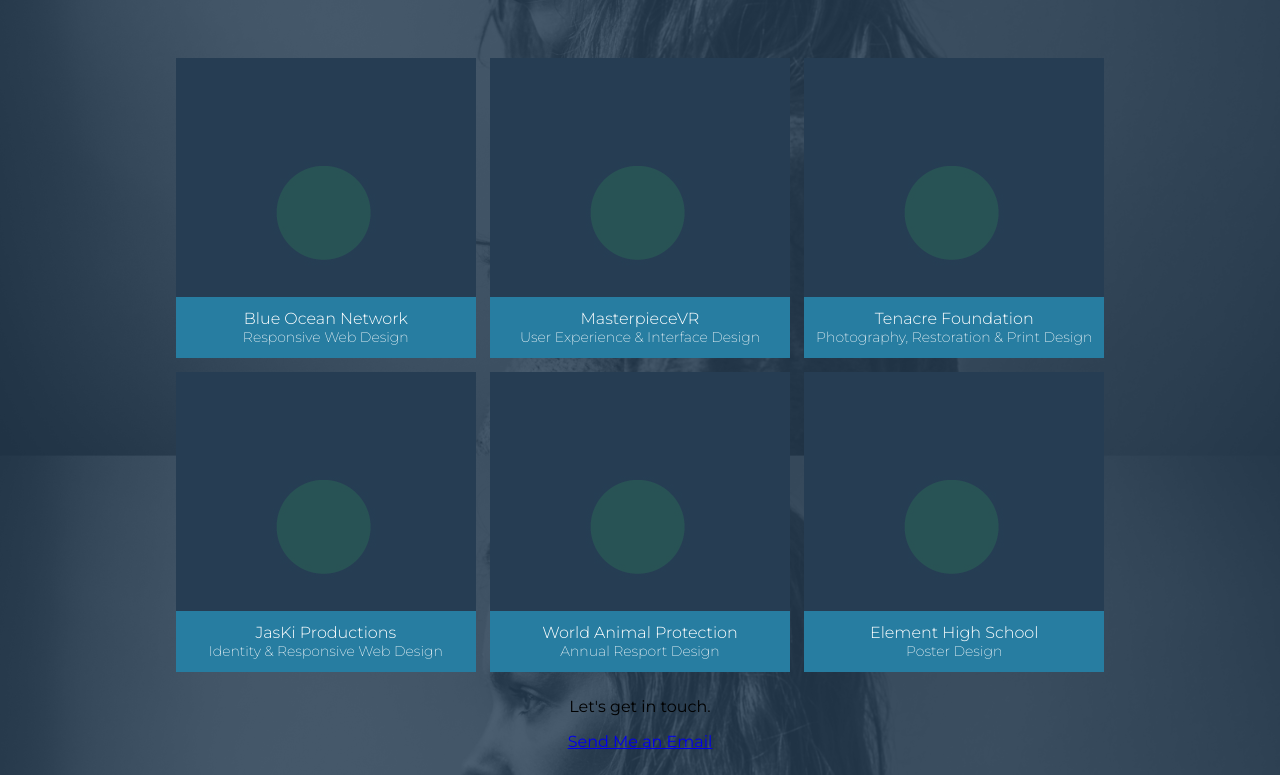
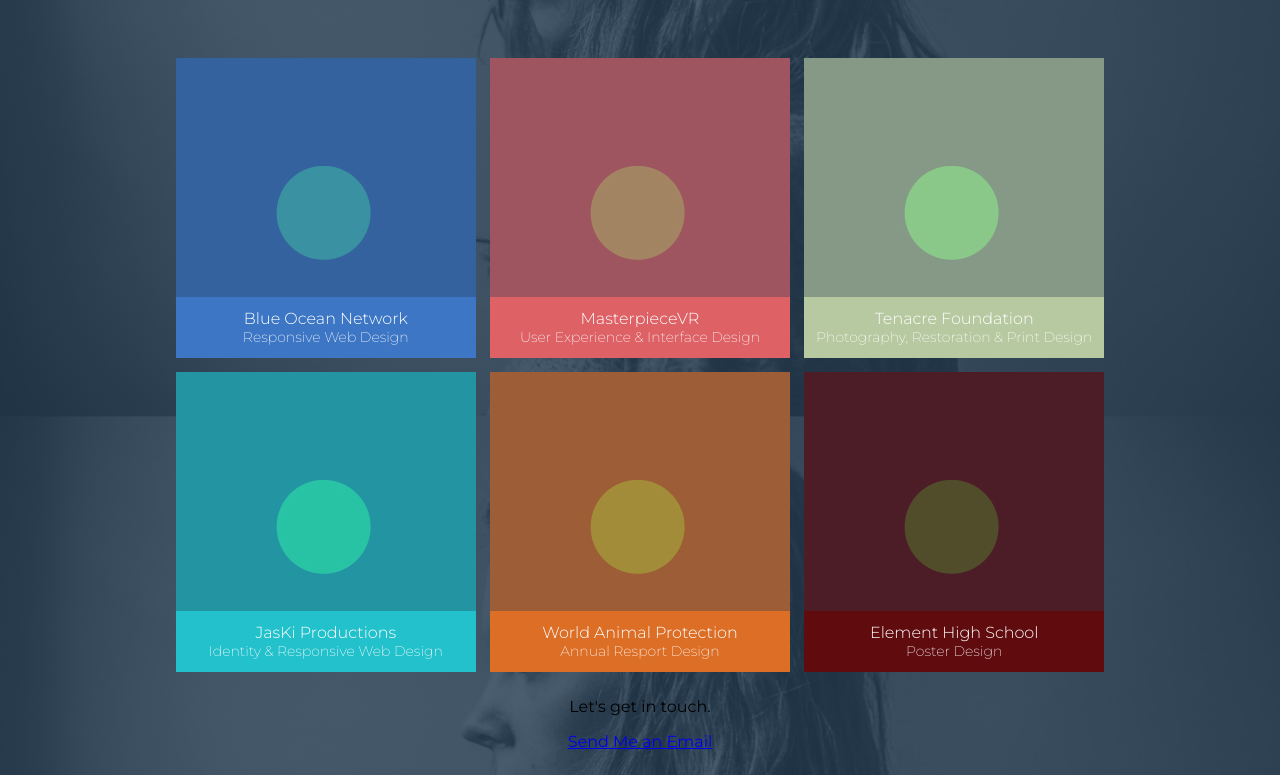
Before and after one commit to Hath0013/website-redesign, a plain HTML site: page index.html in a window 1280 px wide. Shown: the part 398-1173 px from the top of the page. Drawn offline with Linux system fonts and the light colour scheme.

Commit message:
added content to bon.html
-updated index.html gallery

```diff
--- a/css/main.css
+++ b/css/main.css
@@ -1,5 +1,5 @@
 html {
-  background-image: url("../img/bg.jpg");
+  background-image: url("../img/h.jpg");
   background-position: center;
   background-repeat: no-repeat;
   background-size: cover;
@@ -59,13 +59,53 @@ h2 {
  }
 
 .row {
-    background: rgba(39,62,84,0.82);
     overflow: hidden;
     height: 300px;
     width: 300px;
     background-position: center;
     z-index: 2;
     position: relative;
+}
+
+.bon {
+  background: rgba(63, 123, 207, .60);
+}
+
+.mpvr {
+  background: rgba(238, 101, 103, .60);
+}
+
+.te {
+  background: rgba(197, 214, 167, .60);
+}
+
+.jaski {
+  background: rgba(34, 205, 214, .60);
+}
+
+.wap {
+  background: rgba(237, 114, 34, .60);
+}
+
+.ehs {
+  background: rgba(102, 8, 9, .60);
+}
+
+.row-text {
+    background: rgba(39,62,84,0.82);
+    overflow: hidden;
+    height: 100%;
+    width: 100%;
+    background-position: center;
+    z-index: 3;
+    position: relative;
+}
+
+.row-text p {
+  color: #eaeaea;
+  font-weight: 300;
+  text-align: left;
+  padding-left: 100px;
 }
 
 .row:hover {
@@ -80,10 +120,33 @@ h2 {
   bottom: 0px;
   transform: translate(-50%);
   padding: .75rem;
-  background-color: rgba(40, 190, 240, 0.5);
   width: 300px;
   font-weight: 300;
   font-size: 16px;
+}
+
+.cap-bon {
+  background: rgba(63, 123, 207, .80);
+}
+
+.cap-mpvr {
+  background: rgba(238, 101, 103, .80);
+}
+
+.cap-te {
+  background: rgba(197, 214, 167, .80);
+}
+
+.cap-jaski {
+  background: rgba(34, 205, 214, .80);
+}
+
+.cap-wap {
+  background: rgba(237, 114, 34, .80);
+}
+
+.cap-ehs {
+  background: rgba(102, 8, 9, .80);
 }
 
 .caption p {
@@ -91,6 +154,16 @@ h2 {
   margin-top: 0;
   margin-bottom: 0;
   font-size: 14px;
+}
+
+.img {
+  width: 100%;
+  display: block;
+}
+
+.img-wrap {
+  padding-left: 100px;
+  padding-right: 100px;
 }
 
 .summary {
@@ -149,3 +222,9 @@ i {
   font-weight: 200;
   color: #eaeaea;
 }
+
+@media (min-width: 992px) {
+  .p-group {
+    display: block;
+  }
+}
--- a/index.html
+++ b/index.html
@@ -17,20 +17,21 @@
 
     <section class="projects">
 
+    <div class="p-group">
       <!-- Project -->
-      <div class="project">
-          <div class="row">
-              <div class="caption">
+        <a class="project" href="bon.html">
+            <div class="row bon">
+                <div class="caption cap-bon">
                     Blue Ocean Network
                     <p>Responsive Web Design</p>
                 </div>
             </div>
-      </div>
+        </a>
 
         <!-- Project -->
         <div class="project">
-          <div class="row">
-              <div class="caption">
+            <div class="row mpvr">
+                <div class="caption cap-mpvr">
                     MasterpieceVR
                     <p>User Experience & Interface Design</p>
                 </div>
@@ -39,18 +40,20 @@
 
         <!-- Project -->
         <div class="project">
-          <div class="row">
-              <div class="caption">
+            <div class="row te">
+                <div class="caption cap-te">
                     Tenacre Foundation
                     <p>Photography, Restoration & Print Design</p>
                 </div>
             </div>
         </div>
+    </div>
 
+    <div class="p-group">
       <!-- Project -->
       <div class="project">
-          <div class="row">
-              <div class="caption">
+          <div class="row jaski">
+              <div class="caption cap-jaski">
                   JasKi Productions
                   <p>Identity & Responsive Web Design</p>
               </div>
@@ -60,8 +63,8 @@
 
       <!-- Project -->
       <div class="project">
-          <div class="row">
-              <div class="caption">
+          <div class="row wap">
+              <div class="caption cap-wap">
                   World Animal Protection
                   <p>Annual Resport Design</p>
               </div>
@@ -70,10 +73,11 @@
 
       <!-- Project -->
       <div class="project">
-          <div class="row">
-              <div class="caption">
+          <div class="row ehs">
+              <div class="caption cap-ehs">
                 Element High School
                 <p>Poster Design</p>
+              </div>
           </div>
       </div>
     </div>
@@ -90,7 +94,7 @@
       </p>
 
       <p>
-        I appreciate the challenge of communicating ideas visually. Recently, I've been focussing on user experience and interface design for virtual reality. <a href="#">Learn More About Me ></a>
+        I appreciate the challenge of communicating ideas visually. Recently, I've been focussing on user experience and interface design for virtual reality. <a href="about.html">Learn More About Me ></a>
       </p>
 
 
```
Also changed, not shown: bon.html (+60 -0 lines), img/bon.jpg (added), img/h.jpg (added), 1 other file. Lines whose indentation alone changed are shown as unchanged.
